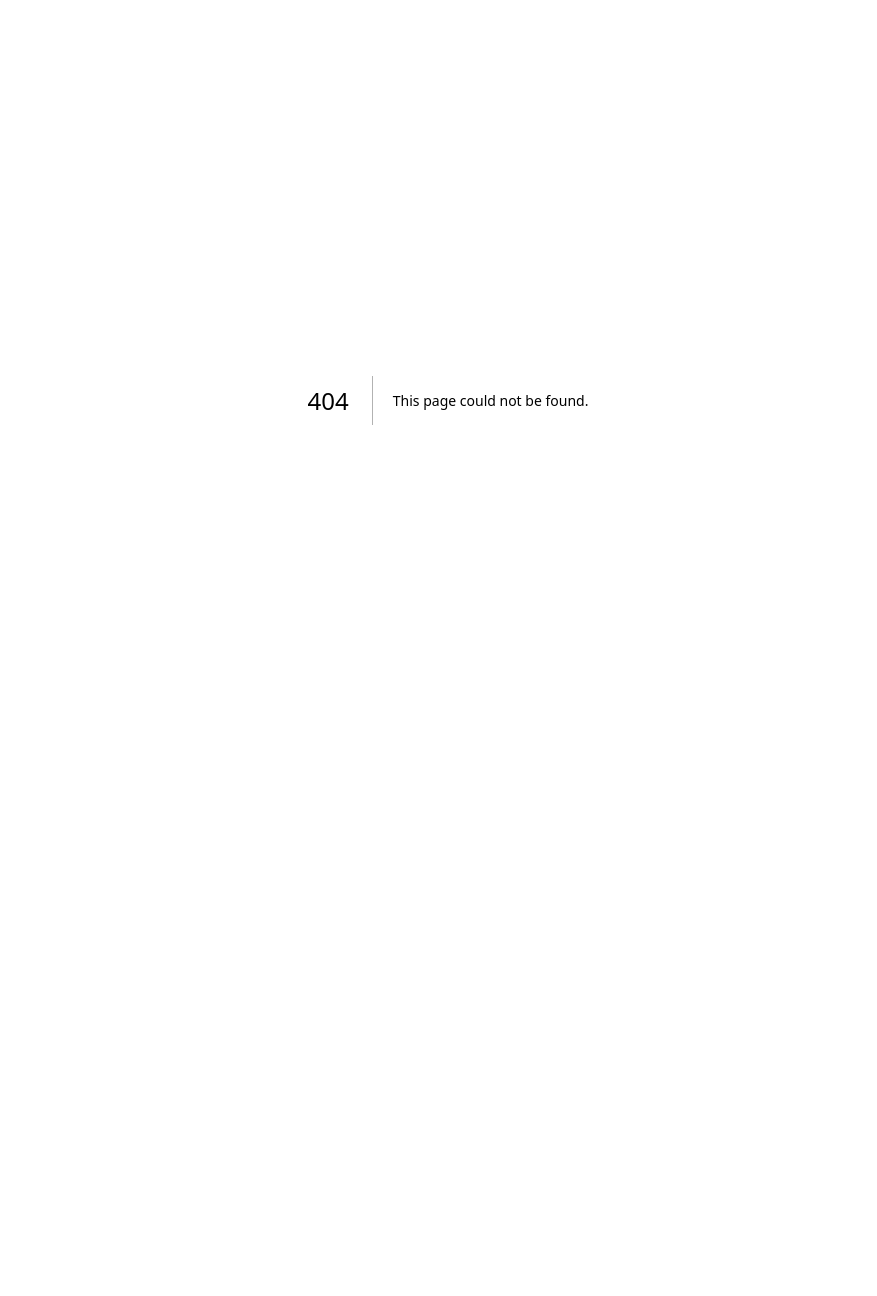
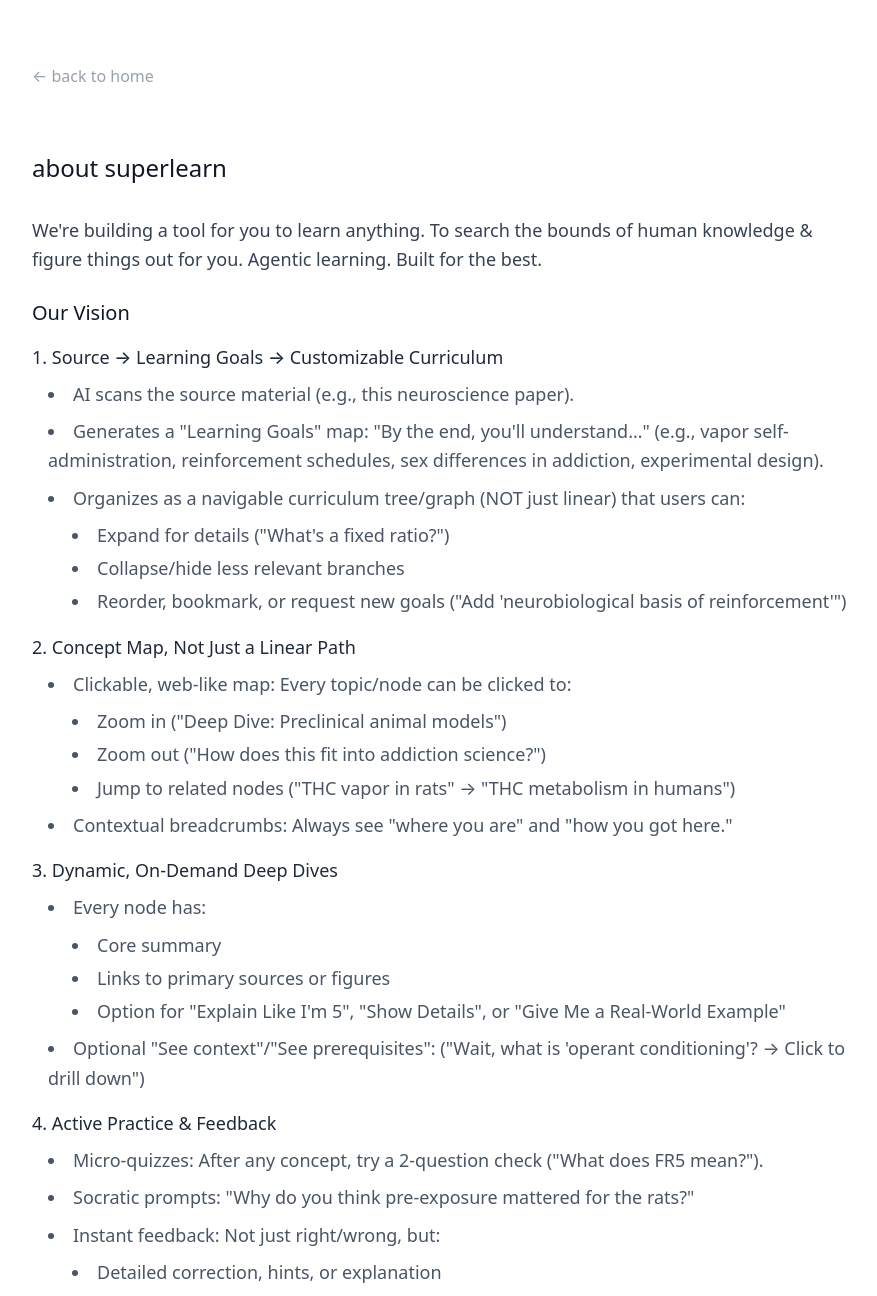
Before and after one commit to mwufi/superlearn, a Next.js app: page /about in a window 1280 px wide. Before the commit this address had no page. Shown: the top 1296 px of the page, without its empty margins (192-1069 px from the left). Before the commit the page ends 800 px from the top, so only its background shows below. Built offline with nearby package versions, Linux system fonts and the light colour scheme.

Commit message:
add an about page

```diff
--- /dev/null
+++ b/app/about/page.tsx
@@ -0,0 +1,162 @@
+"use client"
+
+import { useEffect } from "react"
+import Link from "next/link"
+
+export default function AboutPage() {
+  useEffect(() => {
+    document.title = "About | Superlearn"
+  }, [])
+
+  return (
+    <div className="min-h-screen bg-white">
+      <div className="max-w-4xl mx-auto px-8 py-16">
+        <nav className="mb-16">
+          <Link href="/" className="text-gray-400 hover:text-gray-600 transition-colors">
+            ← back to home
+          </Link>
+        </nav>
+
+        <div className="space-y-8">
+          <h1 className="text-2xl font-light text-gray-900">about superlearn</h1>
+
+          <div className="text-lg text-gray-700 space-y-6 leading-relaxed">
+            <p>
+              We're building a tool for you to learn anything. To search the bounds of human knowledge & figure things out for you. Agentic learning. Built for the best.
+            </p>
+
+            <div>
+              <h2 className="text-xl font-light text-gray-900 mb-4">Our Vision</h2>
+
+              <div className="space-y-4">
+                <div>
+                  <h3 className="font-medium text-gray-800 mb-2">1. Source → Learning Goals → Customizable Curriculum</h3>
+                  <ul className="list-disc list-inside ml-4 space-y-2 text-gray-600">
+                    <li>AI scans the source material (e.g., this neuroscience paper).</li>
+                    <li>Generates a "Learning Goals" map: "By the end, you'll understand…" (e.g., vapor self-administration, reinforcement schedules, sex differences in addiction, experimental design).</li>
+                    <li>Organizes as a navigable curriculum tree/graph (NOT just linear) that users can:
+                      <ul className="list-disc list-inside ml-6 mt-2 space-y-1">
+                        <li>Expand for details ("What's a fixed ratio?")</li>
+                        <li>Collapse/hide less relevant branches</li>
+                        <li>Reorder, bookmark, or request new goals ("Add 'neurobiological basis of reinforcement'")</li>
+                      </ul>
+                    </li>
+                  </ul>
+                </div>
+
+                <div>
+                  <h3 className="font-medium text-gray-800 mb-2">2. Concept Map, Not Just a Linear Path</h3>
+                  <ul className="list-disc list-inside ml-4 space-y-2 text-gray-600">
+                    <li>Clickable, web-like map: Every topic/node can be clicked to:
+                      <ul className="list-disc list-inside ml-6 mt-2 space-y-1">
+                        <li>Zoom in ("Deep Dive: Preclinical animal models")</li>
+                        <li>Zoom out ("How does this fit into addiction science?")</li>
+                        <li>Jump to related nodes ("THC vapor in rats" → "THC metabolism in humans")</li>
+                      </ul>
+                    </li>
+                    <li>Contextual breadcrumbs: Always see "where you are" and "how you got here."</li>
+                  </ul>
+                </div>
+
+                <div>
+                  <h3 className="font-medium text-gray-800 mb-2">3. Dynamic, On-Demand Deep Dives</h3>
+                  <ul className="list-disc list-inside ml-4 space-y-2 text-gray-600">
+                    <li>Every node has:
+                      <ul className="list-disc list-inside ml-6 mt-2 space-y-1">
+                        <li>Core summary</li>
+                        <li>Links to primary sources or figures</li>
+                        <li>Option for "Explain Like I'm 5", "Show Details", or "Give Me a Real-World Example"</li>
+                      </ul>
+                    </li>
+                    <li>Optional "See context"/"See prerequisites": ("Wait, what is 'operant conditioning'? → Click to drill down")</li>
+                  </ul>
+                </div>
+
+                <div>
+                  <h3 className="font-medium text-gray-800 mb-2">4. Active Practice & Feedback</h3>
+                  <ul className="list-disc list-inside ml-4 space-y-2 text-gray-600">
+                    <li>Micro-quizzes: After any concept, try a 2-question check ("What does FR5 mean?").</li>
+                    <li>Socratic prompts: "Why do you think pre-exposure mattered for the rats?"</li>
+                    <li>Instant feedback: Not just right/wrong, but:
+                      <ul className="list-disc list-inside ml-6 mt-2 space-y-1">
+                        <li>Detailed correction, hints, or explanation</li>
+                        <li>Scaffolded follow-up if you get stuck</li>
+                      </ul>
+                    </li>
+                  </ul>
+                </div>
+
+                <div>
+                  <h3 className="font-medium text-gray-800 mb-2">5. Cross-Linking & Transfer</h3>
+                  <ul className="list-disc list-inside ml-4 space-y-2 text-gray-600">
+                    <li>Every concept cross-references:
+                      <ul className="list-disc list-inside ml-6 mt-2 space-y-1">
+                        <li>Other uploaded sources ("SSA in this compiler paper" ↔ "SSA in this superoptimizer paper")</li>
+                        <li>General foundational knowledge ("SSA" node links to a general "Compiler Concepts" topic)</li>
+                      </ul>
+                    </li>
+                    <li>Allows transfer: See how a concept works in other contexts or fields.</li>
+                  </ul>
+                </div>
+
+                <div>
+                  <h3 className="font-medium text-gray-800 mb-2">6. Interface and UX</h3>
+                  <ul className="list-disc list-inside ml-4 space-y-2 text-gray-600">
+                    <li>Main screen: Interactive concept map (nodes = concepts, edges = dependencies/relationships).</li>
+                    <li>Click node: Side panel pops up with summary, quiz, "deeper dive," links to paper, and related concepts.</li>
+                    <li>Navigation bar: "Home," "My Learning Goals," "Bookmarks," "Recent Activity."</li>
+                    <li>Feedback panel: AI comments on your answers in real time, with suggested resources or next steps.</li>
+                    <li>User controls: Search bar, progress tracker, export options, history/back button, meta-layer to see your learning journey.</li>
+                  </ul>
+                </div>
+              </div>
+            </div>
+
+            <div>
+              <h2 className="text-xl font-light text-gray-900 mb-4">Current State</h2>
+              <p className="text-gray-600">
+                What we have now: Text → Curriculum. But it doesn't generate the curriculum well - and not entirely in the cloud either! We'll probably need to change that, so that it can run agents well.
+              </p>
+              <p className="text-gray-600 mt-4">
+                We want to build something that takes a paper & analyzes it. The best fit for that is probably Gemini!
+              </p>
+            </div>
+
+            <div>
+              <h2 className="text-xl font-light text-gray-900 mb-4">Future Functionality</h2>
+              <ul className="list-disc list-inside ml-4 space-y-2 text-gray-600">
+                <li>Create a new space</li>
+                <li>Upload files to it → The AI will run over it & you'll get your results</li>
+                <li>You can leave the page, even</li>
+              </ul>
+            </div>
+
+            <div>
+              <h2 className="text-xl font-light text-gray-900 mb-4">Minimum Viable Agent Set (for MVP)</h2>
+              <p className="text-gray-600 mb-3">If you want to launch a prototype, focus first on:</p>
+              <ol className="list-decimal list-inside ml-4 space-y-2 text-gray-600">
+                <li>Source Analysis Agent</li>
+                <li>Curriculum Designer Agent</li>
+                <li>Interactive Tutor Agent</li>
+                <li>Assessment & Personalization Agent</li>
+              </ol>
+              <p className="text-gray-600 mt-3">Add the Deep Dive and Meta-Map agents as you scale.</p>
+            </div>
+
+            <div>
+              <h2 className="text-xl font-light text-gray-900 mb-4">Example Interaction: All Agents in Action</h2>
+              <ul className="list-disc list-inside ml-4 space-y-2 text-gray-600">
+                <li>User uploads a paper → Source Analysis Agent breaks it down</li>
+                <li>Curriculum Designer Agent proposes a concept map/learning path</li>
+                <li>Interactive Tutor Agent begins teaching, adapting based on student interaction</li>
+                <li>Assessment Agent gives micro-quizzes and tracks understanding</li>
+                <li>If user gets stuck, Deep Dive Agent jumps in</li>
+                <li>Meta-Map Agent lets the user see their knowledge network and progress</li>
+              </ul>
+            </div>
+          </div>
+        </div>
+      </div>
+    </div>
+  )
+}
--- a/app/page.tsx
+++ b/app/page.tsx
@@ -80,6 +80,18 @@
           )}
         </div>
       </div>
+
+      <div className="fixed bottom-0 left-0 right-0 p-8">
+        <div className="max-w-4xl mx-auto text-center">
+          <Link
+            href="/about"
+            className="text-gray-400 hover:text-gray-600 transition-colors text-sm"
+          >
+            This is not the Superlearn we're envisioning.{" "}
+            <span className="underline">Learn more</span>
+          </Link>
+        </div>
+      </div>
     </div>
   )
 }
```
